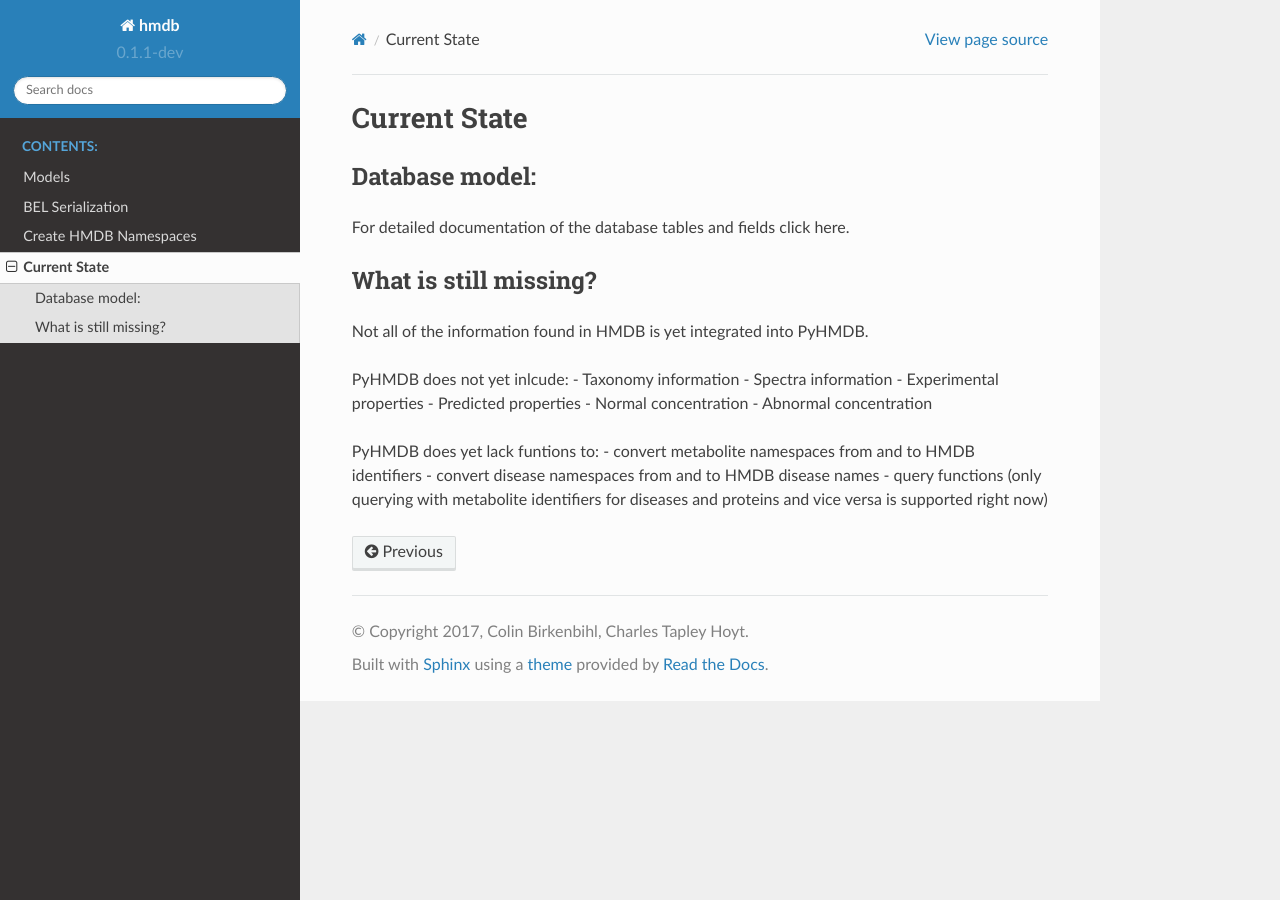
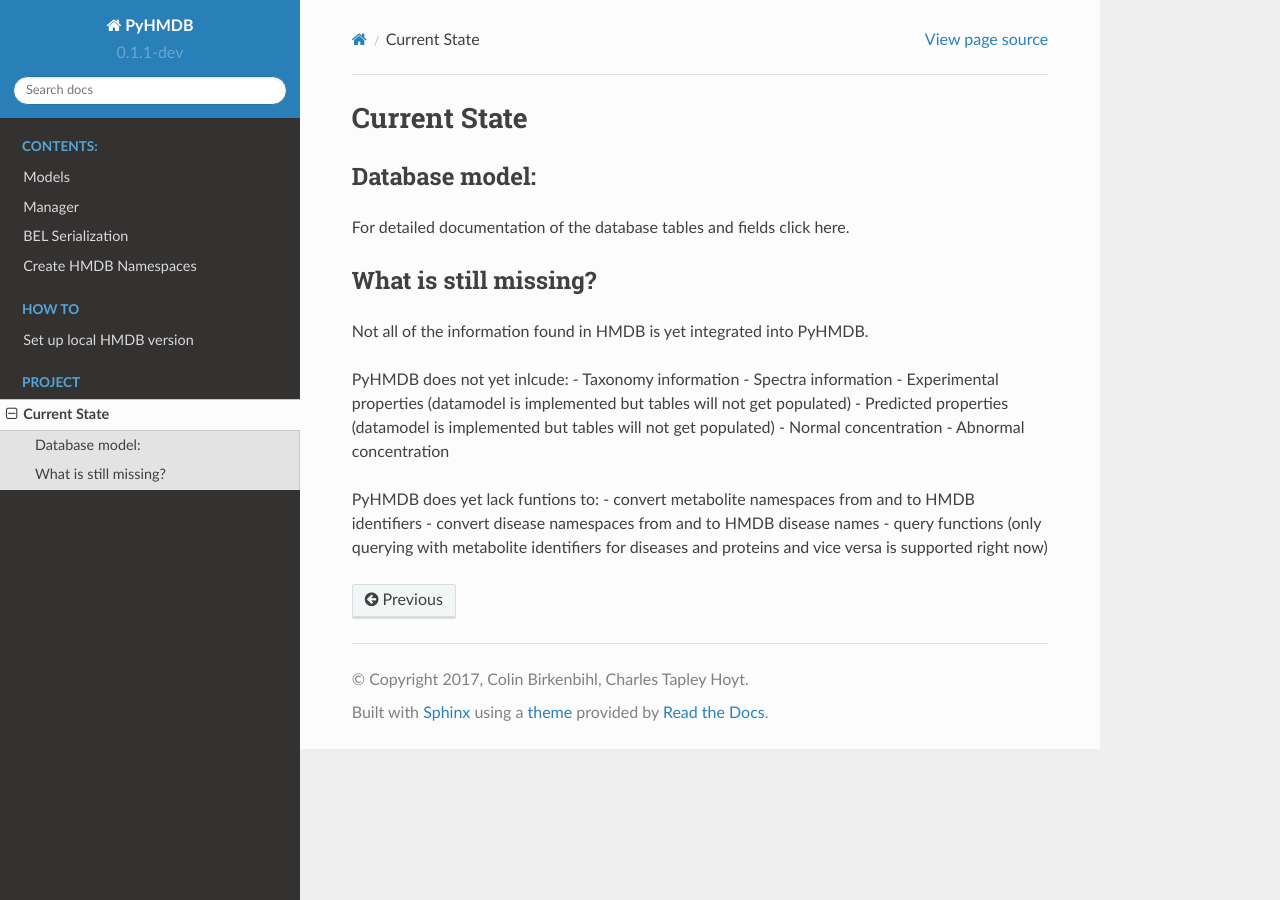
Before and after one commit to bio2bel/hmdb, a Sphinx documentation site: the page built from docs/source/current_status.rst, in a window 1280 px wide. Built offline with Sphinx 7.4.7 and the Read the Docs theme 2.0.0, drawn with Linux system fonts in a browser that asks for light colours; pages that are not in the unit, such as notebooks, are missing from menus.

Commit message:
work on documentation: - added manager documentation - added _set_up_hmdb documentation that explains how to create a local version of hmdb - added headings in menu - edited documentation

```diff
--- a/docs/source/bel.rst
+++ /dev/null
@@ -1,5 +0,0 @@
-BEL Serialization
-=================
-
-.. automodule:: bio2bel_hmdb.create_namespace
-    :members:
--- a/docs/source/conf.py
+++ b/docs/source/conf.py
@@ -49,7 +49,7 @@
 master_doc = 'index'
 
 # General information about the project.
-project = 'hmdb'
+project = 'PyHMDB'
 copyright = '2017, Colin Birkenbihl, Charles Tapley Hoyt'
 author = 'Colin Birkenbihl, Charles Tapley Hoyt'
 
@@ -155,7 +155,7 @@
 # One entry per manual page. List of tuples
 # (source start file, name, description, authors, manual section).
 man_pages = [
-    (master_doc, 'hmdb', 'hmdb Documentation',
+    (master_doc, 'PyHMDB', 'PyHMDB Documentation',
      [author], 1)
 ]
 
@@ -166,8 +166,8 @@
 # (source start file, target name, title, author,
 #  dir menu entry, description, category)
 texinfo_documents = [
-    (master_doc, 'hmdb', 'hmdb Documentation',
-     author, 'hmdb', 'One line description of project.',
+    (master_doc, 'PyHMDB', 'PyHMDB Documentation',
+     author, 'PyHMDB', 'One line description of project.',
      'Miscellaneous'),
 ]
 
--- a/docs/source/current_status.rst
+++ b/docs/source/current_status.rst
@@ -1,6 +1,5 @@
 Current State
 =============
-
 
 
 Database model:
@@ -17,8 +16,8 @@
 PyHMDB does not yet inlcude:
 - Taxonomy information
 - Spectra information
-- Experimental properties
-- Predicted properties
+- Experimental properties (datamodel is implemented but tables will not get populated)
+- Predicted properties (datamodel is implemented but tables will not get populated)
 - Normal concentration
 - Abnormal concentration
 
--- a/docs/source/models.rst
+++ b/docs/source/models.rst
@@ -1,5 +1,7 @@
 Models
 ======
+The datamodel for the local HMDB version consists of 22 different tables that represent the relations found in the original HMDB data.
+
 
 .. automodule:: bio2bel_hmdb.models
     :members:
```
Also changed, not shown: docs/source/bel_serialization.rst (added, +8 -0 lines), docs/source/index.rst (+23 -5 lines), docs/source/manager.rst (added, +7 -0 lines), docs/source/set_up_hmdb.rst (added, +27 -0 lines), 1 other file.
